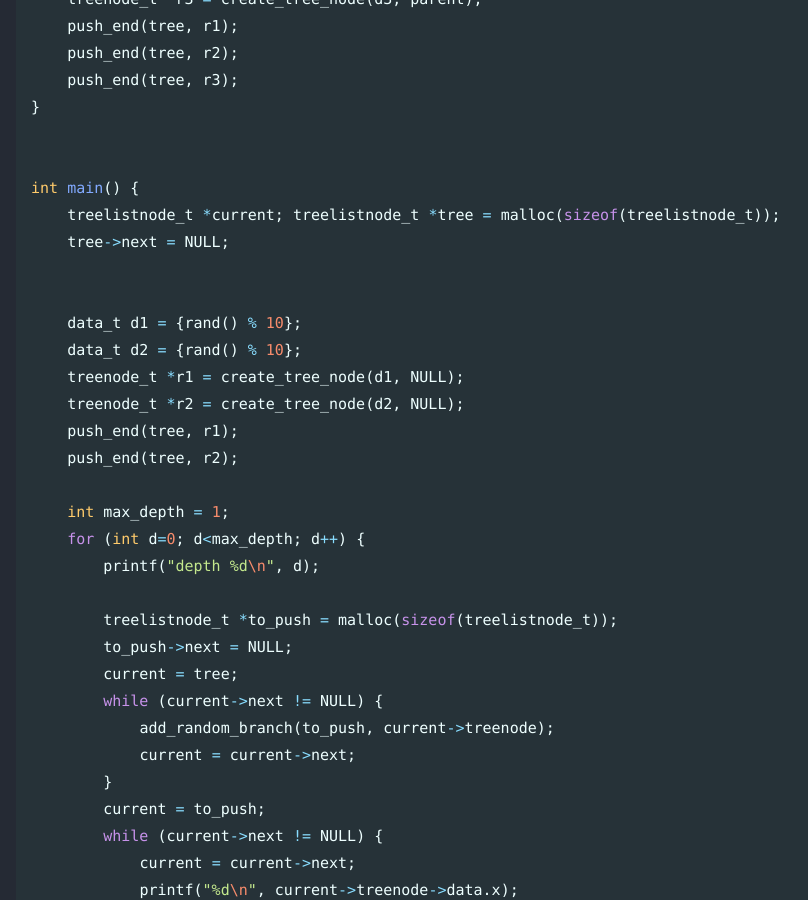
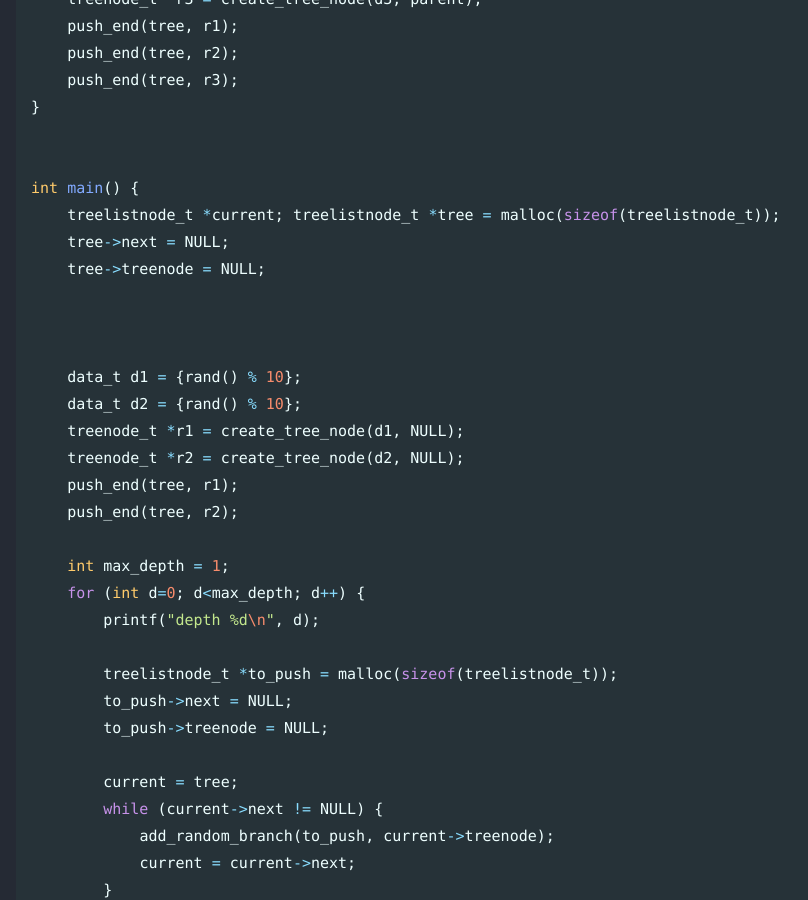
Before and after one commit to Connor-McCartney/Connor-McCartney.github.io, a Jekyll site: the page built from _pages/misc/C.md, in a window 1280 px wide and 900 px high, scrolled down 8396 px. Shown: the whole window, without its empty margins (4-812 px from the left). Built offline with Jekyll 4.4.1, drawn with Linux system fonts in a browser that asks for light colours; cached includes are drawn as plain includes.

Commit message:
Update C.md

```diff
--- a/_pages/misc/C.md
+++ b/_pages/misc/C.md
@@ -327,6 +327,8 @@ void add_random_branch(treelistnode_t *tree, treenode_t *parent) {
 int main() {
     treelistnode_t *current; treelistnode_t *tree = malloc(sizeof(treelistnode_t));
     tree->next = NULL;
+    tree->treenode = NULL;
+
 
 
     data_t d1 = {rand() % 10};
@@ -342,6 +344,8 @@ int main() {
 
         treelistnode_t *to_push = malloc(sizeof(treelistnode_t));
         to_push->next = NULL;
+        to_push->treenode = NULL;
+
         current = tree;
         while (current->next != NULL) {
             add_random_branch(to_push, current->treenode);
```
